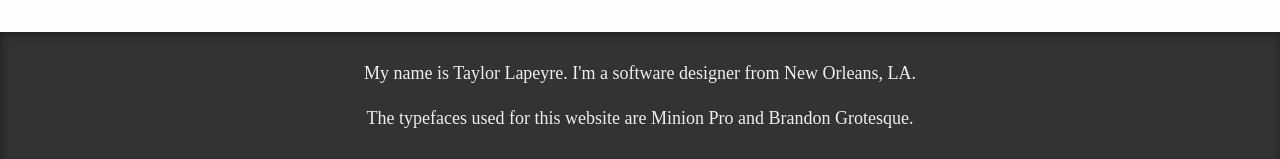
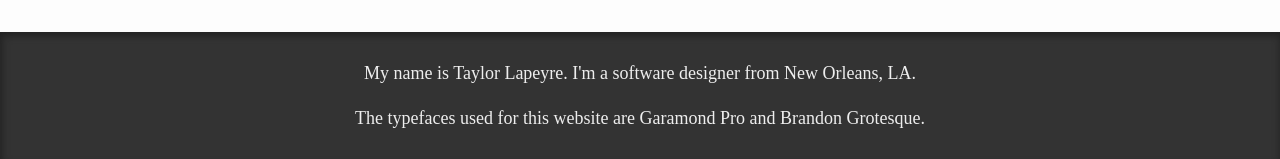
Before and after one commit to taylorlapeyre/taylorlapeyre.github.io, a Jekyll site: the page built from index.html, in a window 1280 px wide. Shown: the part 998-1157 px from the top of the page. Built offline with Jekyll 4.4.1, drawn with Linux system fonts in a browser that asks for light colours.

Commit message:
changed font to garamond

```diff
--- a/_layouts/default.html
+++ b/_layouts/default.html
@@ -32,7 +32,7 @@
     </div>
     <footer>
       <p>My name is Taylor Lapeyre. I'm a software designer from New Orleans, LA.</p>
-      <p>The typefaces used for this website are <a href="https://typekit.com/fonts/minion-pro">Minion Pro</a> and <a href="https://typekit.com/fonts/brandon-grotesque">Brandon Grotesque</a>.</p>
+      <p>The typefaces used for this website are <a href="https://typekit.com/fonts/adobe-garamond-pro">Garamond Pro</a> and <a href="https://typekit.com/fonts/brandon-grotesque">Brandon Grotesque</a>.</p>
     </footer>
     <script src="http://yandex.st/highlightjs/7.3/highlight.min.js"></script>
     <script>hljs.initHighlightingOnLoad();</script>
```
